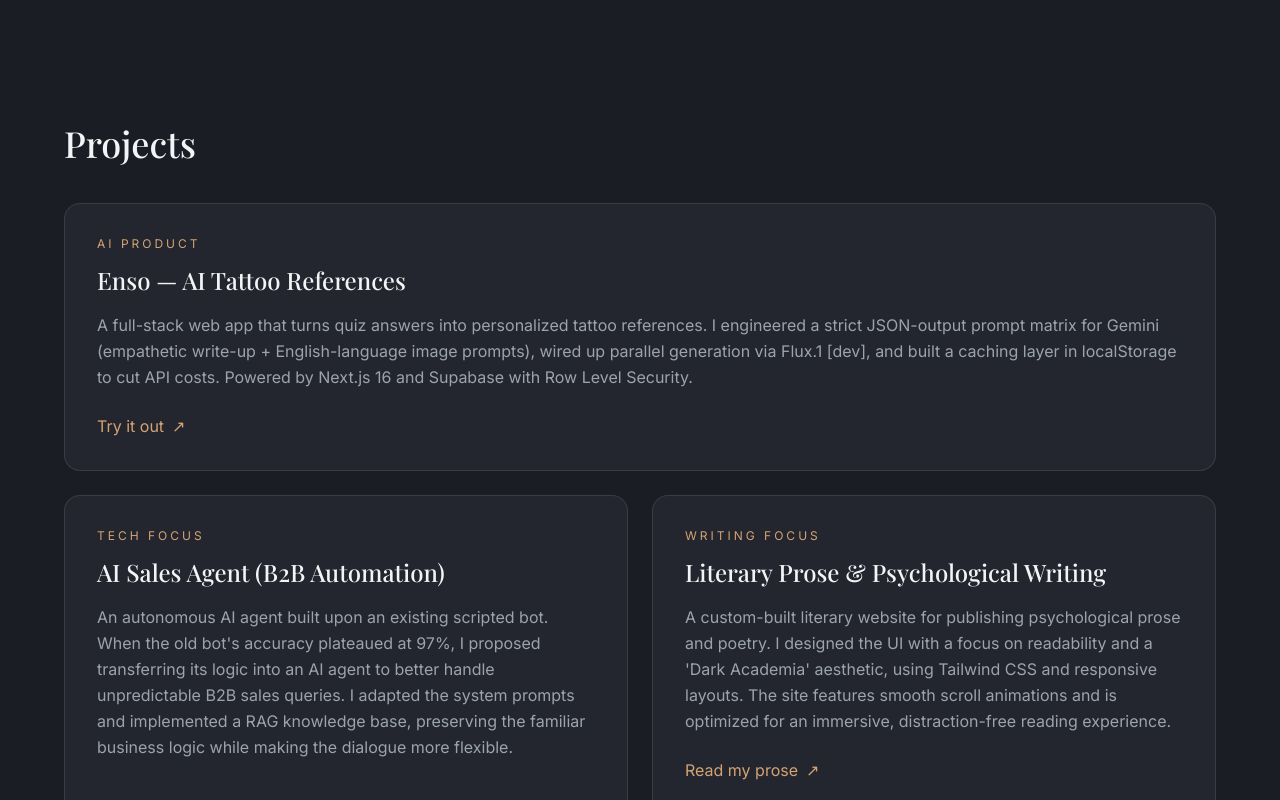
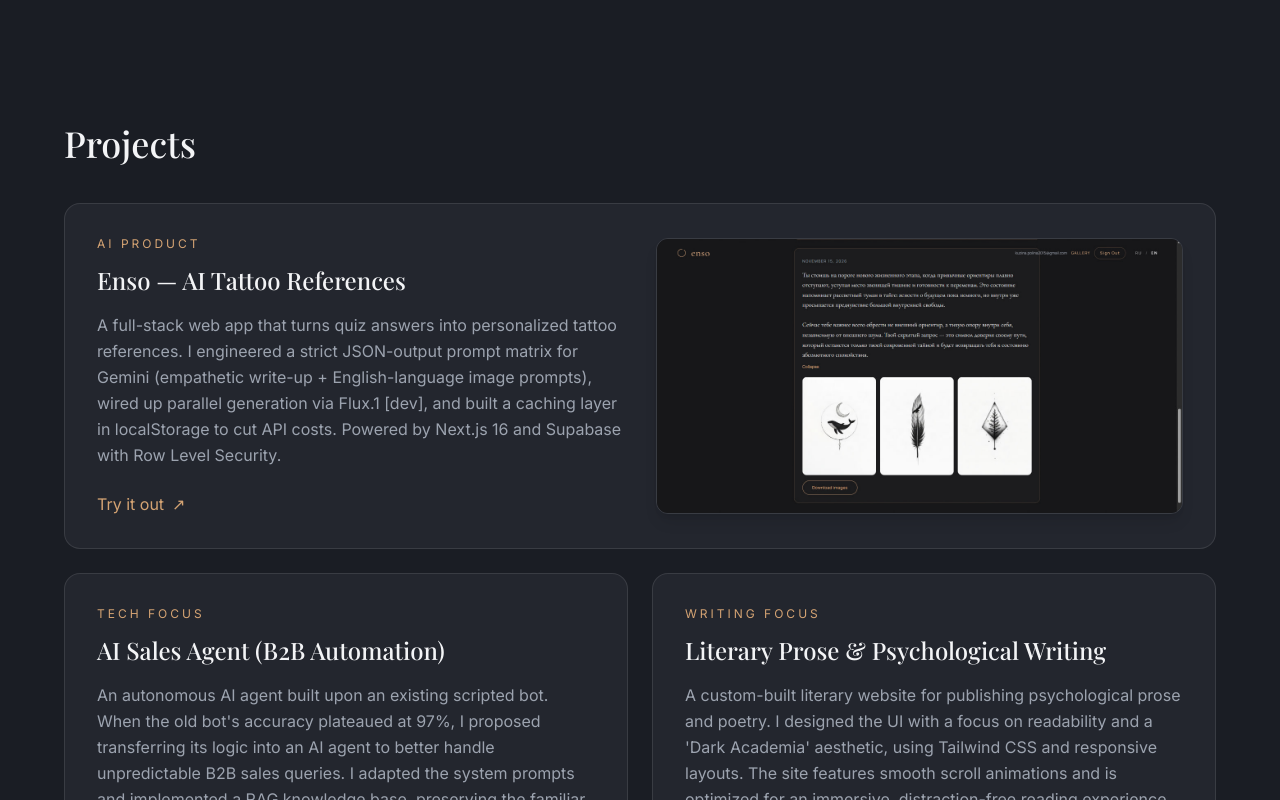
Before and after one commit to kUzUyA17/portfolio, a plain HTML site: page index.html in a window 1280 px wide. Shown: the part 1147-1947 px from the top of the page. Drawn offline with nearby package versions, Linux system fonts and the light colour scheme; a web font is replaced by a local one.

Commit message:
Добавила картинку в карточку Enso

```diff
--- a/index.html
+++ b/index.html
@@ -165,6 +165,8 @@
           <span class="lang-ru">Проекты</span>
         </h2>
         <article class="fade-up card-hover rounded-2xl border border-white/10 bg-card p-8 mb-6">
+          <div class="grid grid-cols-1 md:grid-cols-2 gap-8 items-center">
+            <div>
               <p class="text-xs tracking-[0.25em] uppercase text-amber mb-3">
                 <span class="lang-en">AI PRODUCT</span>
                 <span class="lang-ru">AI-ПРОДУКТ</span>
@@ -187,6 +189,9 @@
                 <span class="lang-ru">Посмотреть сайт</span>
                 <span class="ml-2" aria-hidden="true">↗</span>
               </a>
+            </div>
+            <img src="enso-preview.jpg" alt="Enso Interface" class="rounded-xl w-full h-auto object-cover border border-white/10 shadow-lg" />
+          </div>
         </article>
 
         <div class="grid md:grid-cols-2 gap-6">
```
Also changed, not shown: enso-preview.jpg (added), polina.jpg (added). Lines whose indentation alone changed are shown as unchanged.
